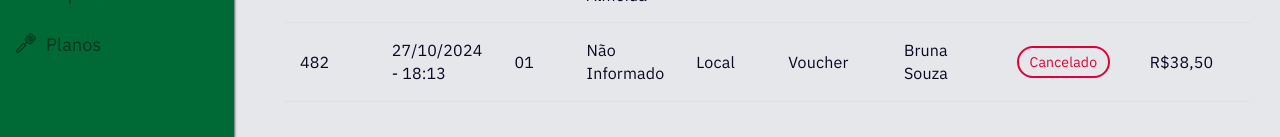
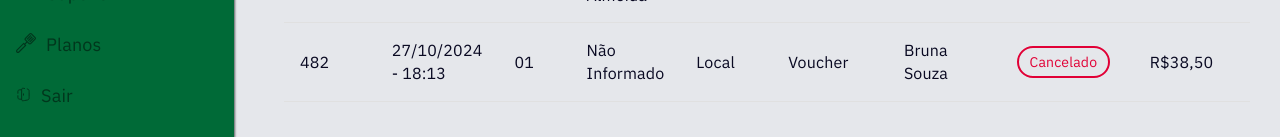
Before and after one commit to Lealzzera/mr-chef-front-end, a Next.js app: page /historico in a window 1280 px wide. Shown: the part 663-800 px from the top of the page. Built offline with nearby package versions, Linux system fonts and the light colour scheme.

Commit message:
using exit icon in menu component

```diff
--- a/src/mocks/menu.tsx
+++ b/src/mocks/menu.tsx
@@ -1,6 +1,7 @@
 import BikeIcon from "@/icons/BikeIcon";
 import CouponsIcon from "@/icons/CouponsIcon";
 import DashboardIcon from "@/icons/DashboardIcon";
+import ExitIcon from "@/icons/ExitIcon";
 import HistoryIcon from "@/icons/HistoryIcon";
 import MenuIcon from "@/icons/MenuIcon";
 import MyAccountIcon from "@/icons/MyAccountIcon";
@@ -51,4 +52,5 @@ export const menuList = [
   { id: 11, text: "Avaliações", icon: <RateIcon />, routeUrl: "/avaliacoes" },
   { id: 12, text: "Cupons", icon: <CouponsIcon />, routeUrl: "/cupons" },
   { id: 13, text: "Planos", icon: <PlansIcon />, routeUrl: "/planos" },
+  { id: 14, text: "Sair", icon: <ExitIcon />, routeUrl: "/" },
 ];
```
Lines whose indentation alone changed are shown as unchanged.
